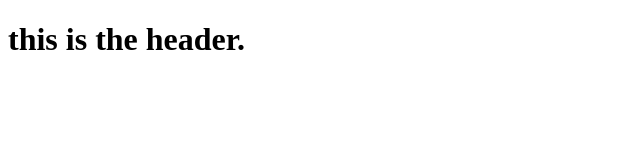
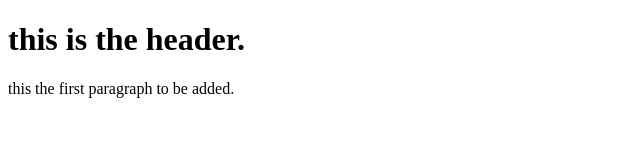
Before and after one commit to 01amanraj/amanraj.github.io, a plain HTML site: page index.html in a window 1280 px wide. Shown: the whole page, without its empty margins (0-640 px from the left). Drawn offline with Linux system fonts and the light colour scheme.

Commit message:
second change

```diff
--- a/index.html
+++ b/index.html
@@ -8,6 +8,6 @@
 </head>
 <body>
     <h1>this is the header.</h1>
-
+    <p>this the first paragraph to be added.</p>
 </body>
 </html>
```
